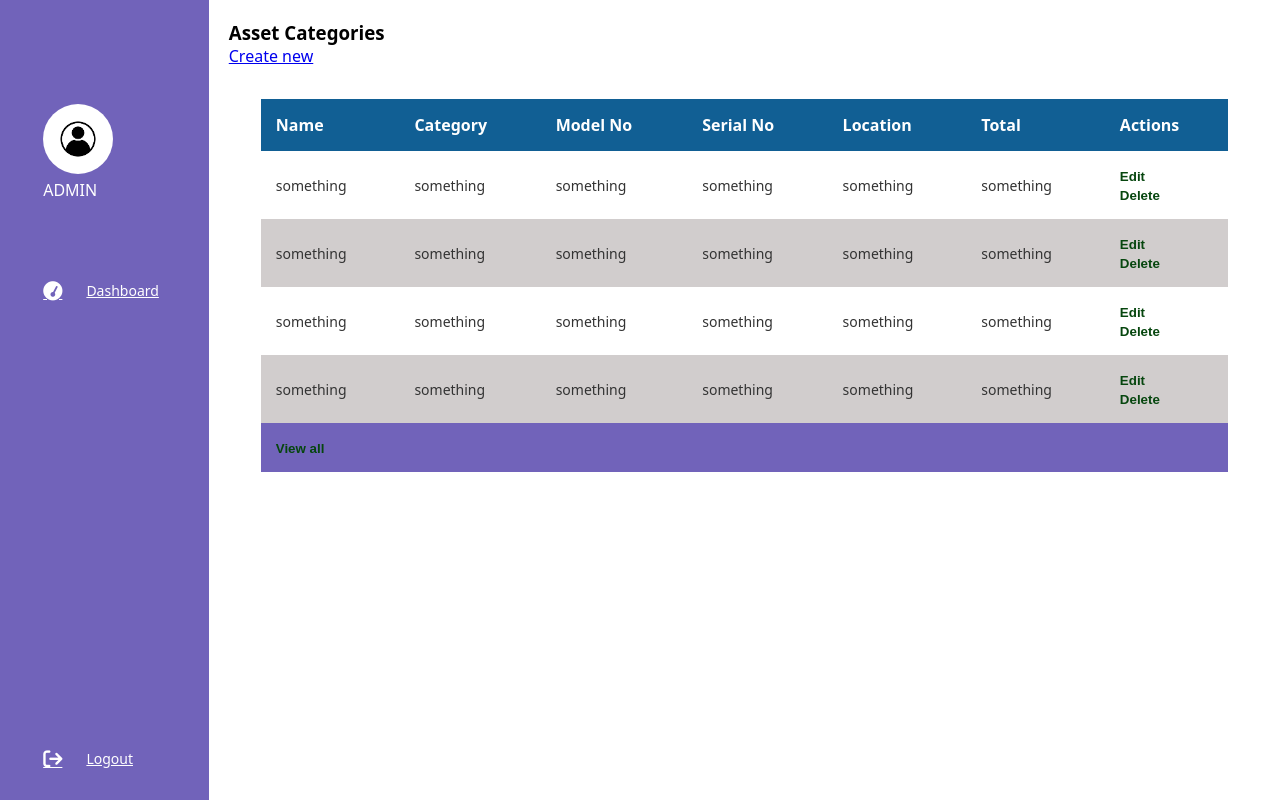
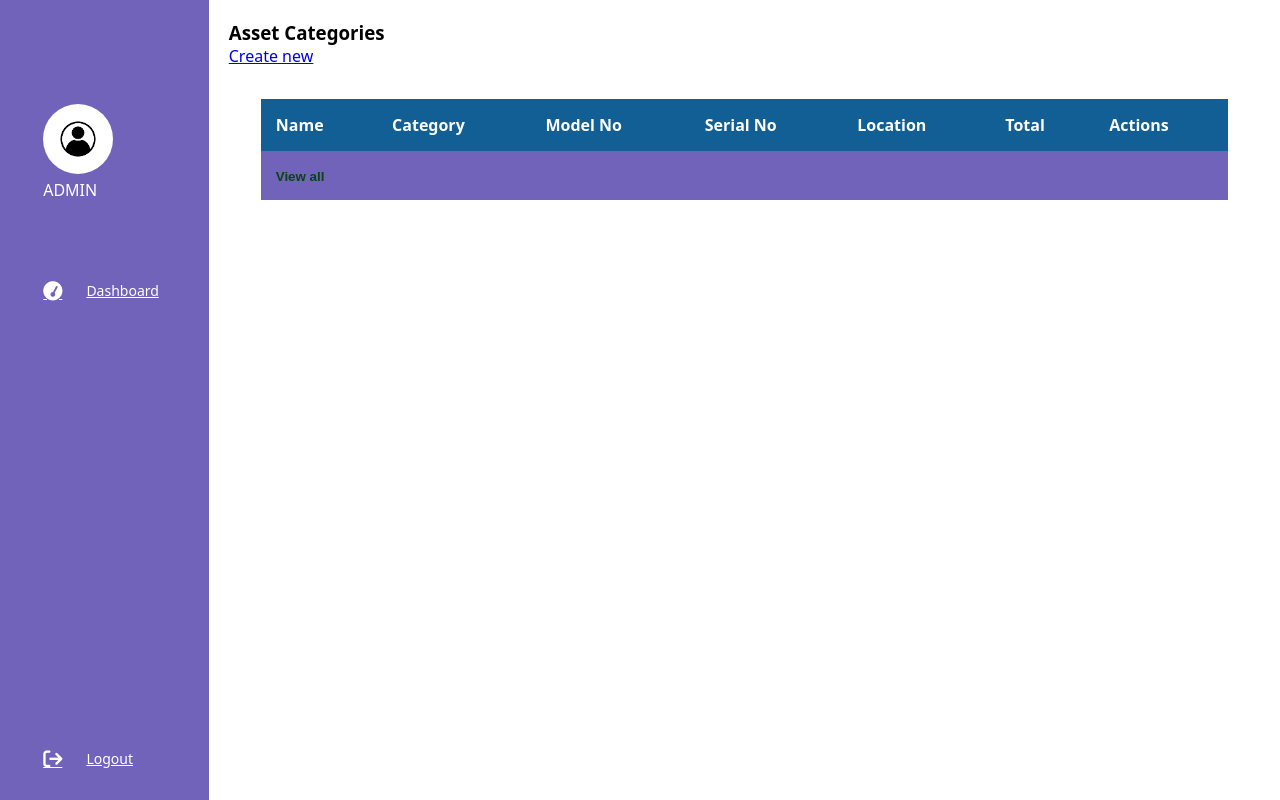
Before and after one commit to JOHNBSE/intern_assetreg, a plain HTML site: page Asset Register/client/html/assetcat.html in a window 1280 px wide. Drawn offline with Linux system fonts and the light colour scheme.

Commit message:
linking forms to pages

```diff
--- a/Asset Register/client/html/assetcat.html
+++ b/Asset Register/client/html/assetcat.html
@@ -36,7 +36,7 @@
         <div>
             <h3>Asset Categories</h3>
             <div class="new_button">
-                <a href="#">Create new</a>
+                <a href="../forms/assetcatform.html">Create new</a>
             </div>
         </div>
         <div class="tabular-wrapper">
@@ -54,43 +54,8 @@
                             <th>Actions</th>
                         </tr>
                     </thead>
-                    <tbody>
-                        <tr>
-                            <td>something</td>
-                            <td>something</td>
-                            <td>something</td>
-                            <td>something</td>
-                            <td>something</td>
-                            <td>something</td>
-                            <td><button>Edit</button><br><button>Delete</button></td>
-                        </tr>
-                        <tr>
-                            <td>something</td>
-                            <td>something</td>
-                            <td>something</td>
-                            <td>something</td>
-                            <td>something</td>
-                            <td>something</td>
-                            <td><button>Edit</button><br><button>Delete</button></td>
-                        </tr>
-                        <tr>
-                            <td>something</td>
-                            <td>something</td>
-                            <td>something</td>
-                            <td>something</td>
-                            <td>something</td>
-                            <td>something</td>
-                            <td><button>Edit</button><br><button>Delete</button></td>
-                        </tr>
-                        <tr>
-                            <td>something</td>
-                            <td>something</td>
-                            <td>something</td>
-                            <td>something</td>
-                            <td>something</td>
-                            <td>something</td>
-                            <td><button>Edit</button><br><button>Delete</button></td>
-                        </tr>
+                    <tbody id = "tableBody">
+
                     </tbody>
                     <tfoot>
                         <tr>
```
Also changed, not shown: Asset Register/client/html/consumables.html (+3 -38 lines), Asset Register/client/html/locations.html (+3 -38 lines), Asset Register/client/html/requests.html (+1 -1 lines).
